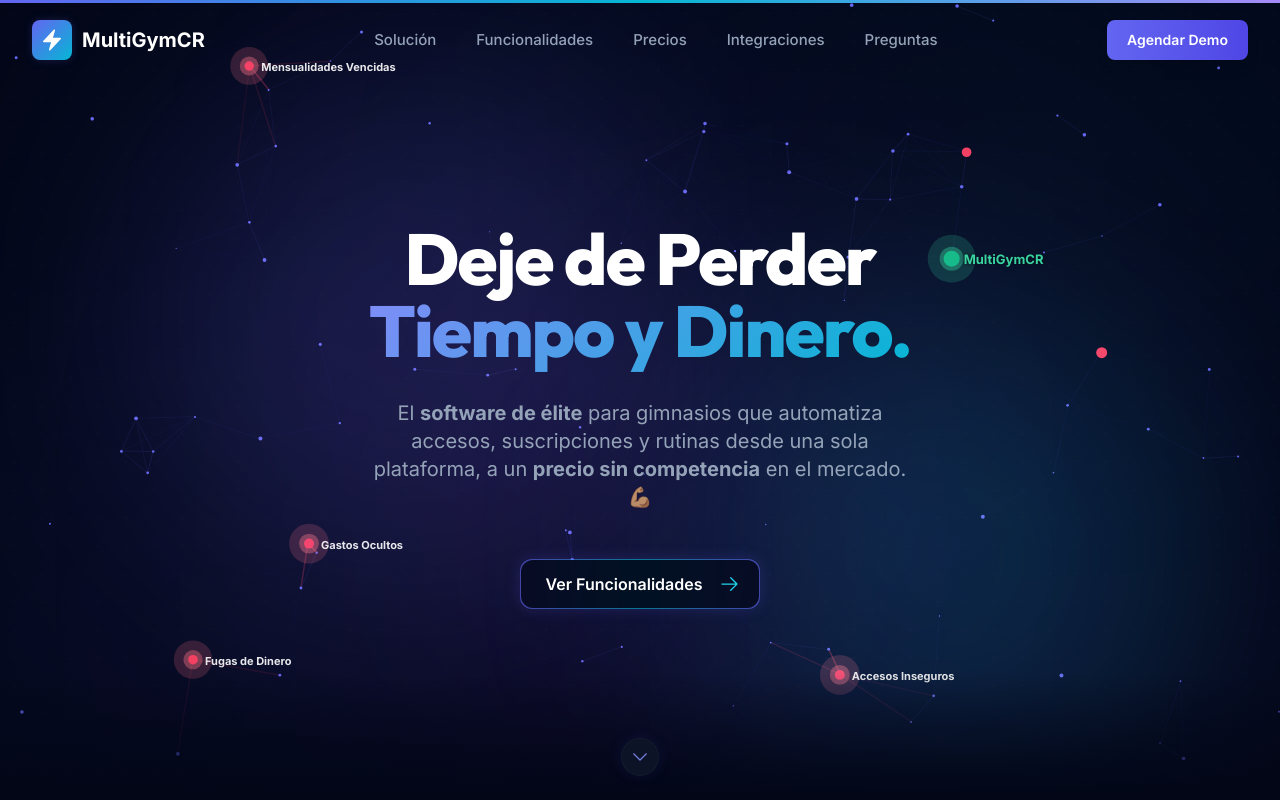
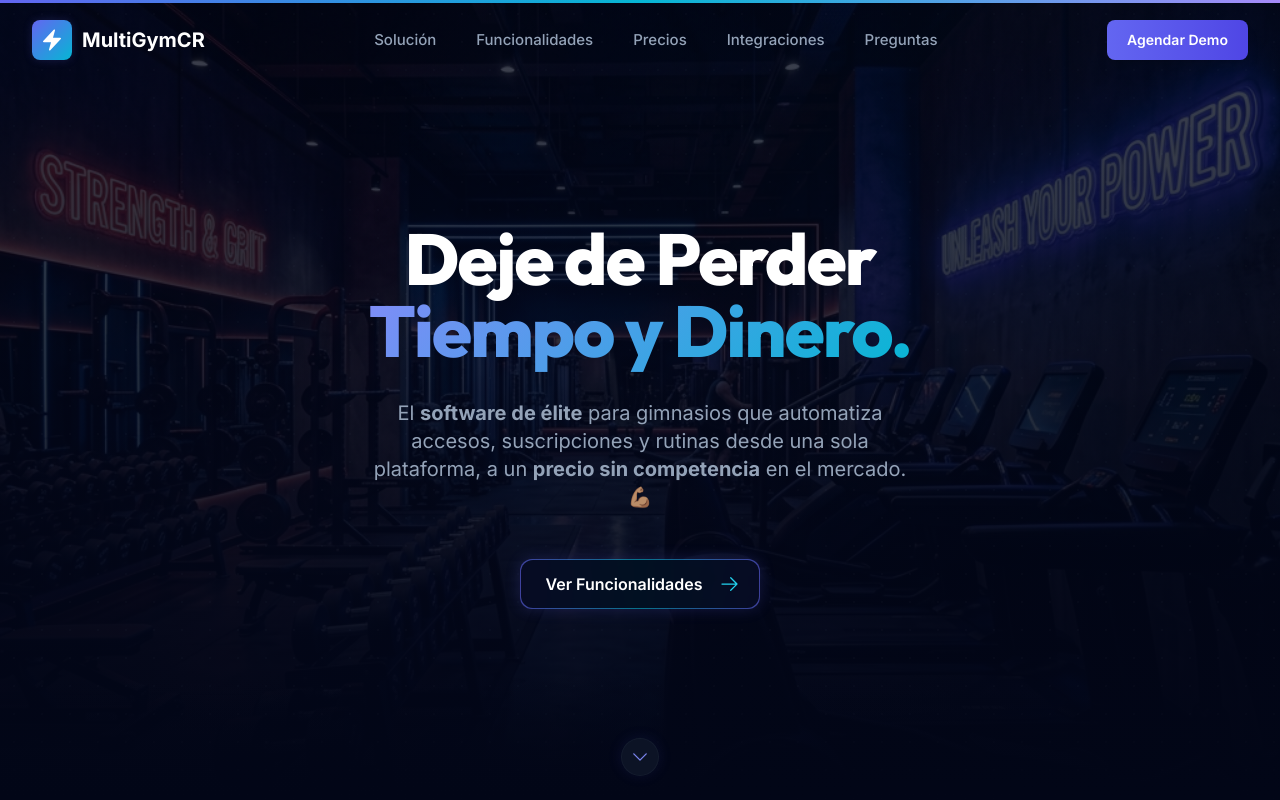
Before and after one commit to Leobardo25/multigymcr-landing, a React (Vite) app: page / in a window 1280 px wide. Shown: the top 800 px of the page. Built offline with nearby package versions, Linux system fonts and the light colour scheme.

Commit message:
refactor: reemplazar canvas interactivo por imagen estatica en el hero

```diff
--- a/src/components/Hero.jsx
+++ b/src/components/Hero.jsx
@@ -3,9 +3,6 @@ import React, { useEffect, useRef, useState } from "react";
 import { motion, useInView } from "framer-motion";
 import { ArrowRightIcon } from "@heroicons/react/24/solid";
 import { ChevronDownIcon } from "@heroicons/react/24/outline";
-import InteractiveNetwork from './InteractiveNetwork';
-
-
 
 const Hero = () => {
   const handleNavClick = (e, target) => {
@@ -27,41 +24,18 @@ const Hero = () => {
         <div className="absolute inset-0 bg-mesh opacity-50" />
       </div>
 
-      {/* Interactive 3D Canvas Background (AQUÍ DEBE ESTAR, SOBRE EL FONDO OSCURO) */}
-      <InteractiveNetwork />
+      {/* Hero Background Image */}
+      <div
+        className="absolute inset-0 bg-cover bg-center bg-no-repeat opacity-40"
+        style={{ backgroundImage: 'url(/hero-gym.png)' }}
+      />
+
+      {/* Gradient Overlay para asegurar legibilidad */}
+      <div className="absolute inset-0 bg-gradient-to-b from-surface-950/40 via-surface-950/60 to-surface-950" />
 
       {/* Capa de puntos por encima del canvas */}
       <div className="absolute inset-0 bg-dots opacity-20 pointer-events-none" />
 
-      {/* Ecosistema Líquido Cuántico (Background) */}
-      <div className="absolute inset-0 pointer-events-none overflow-hidden mix-blend-screen">
-        <motion.div
-          animate={{
-            x: [0, 30, -20, 0],
-            y: [0, -40, 20, 0],
-            borderRadius: ["40% 60% 70% 30%", "60% 40% 30% 70%", "70% 30% 60% 40%", "40% 60% 70% 30%"]
-          }}
-          transition={{ duration: 15, repeat: Infinity, ease: "linear" }}
-          className="absolute top-[10%] left-[10%] w-[350px] h-[350px] sm:w-[500px] sm:h-[500px] bg-brand-500/20 blur-[120px]"
-        />
-        <motion.div
-          animate={{
-            x: [0, -40, 20, 0],
-            y: [0, 30, -30, 0],
-            borderRadius: ["60% 40% 30% 70%", "30% 70% 60% 40%", "70% 30% 40% 60%", "60% 40% 30% 70%"]
-          }}
-          transition={{ duration: 18, repeat: Infinity, ease: "linear" }}
-          className="absolute bottom-[5%] right-[5%] w-[300px] h-[300px] sm:w-[450px] sm:h-[450px] bg-accent-500/20 blur-[120px]"
-        />
-        <motion.div
-          animate={{
-            scale: [1, 1.2, 0.9, 1],
-            borderRadius: ["50% 50% 50% 50%", "40% 60% 60% 40%", "60% 40% 40% 60%", "50% 50% 50% 50%"]
-          }}
-          transition={{ duration: 20, repeat: Infinity, ease: "linear" }}
-          className="absolute top-[30%] left-[40%] -translate-x-1/2 w-[600px] h-[600px] bg-purple-600/10 blur-[150px]"
-        />
-      </div>
 
       <div className="section-container relative z-10">
         <div className="max-w-4xl mx-auto text-center">
```
Also changed, not shown: public/hero-gym.png (added), 1 other file (tests, documents, lock files or other folders).
